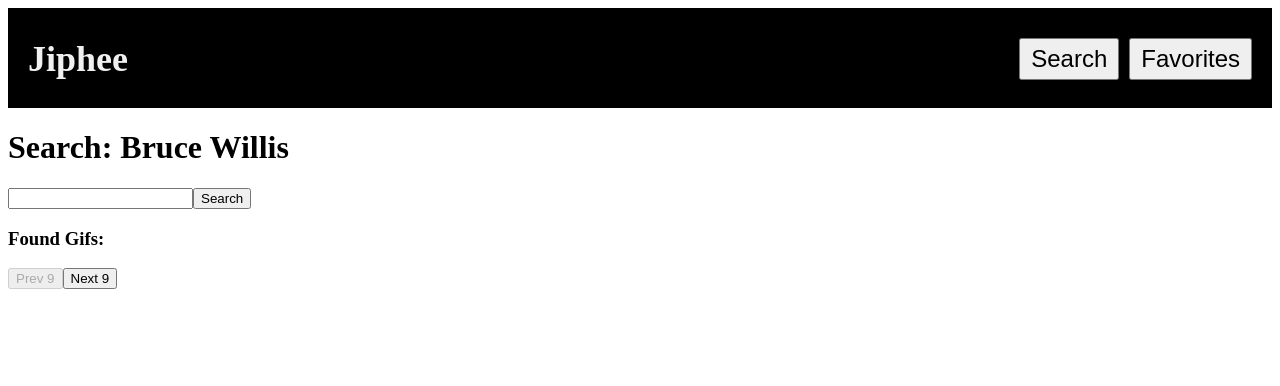
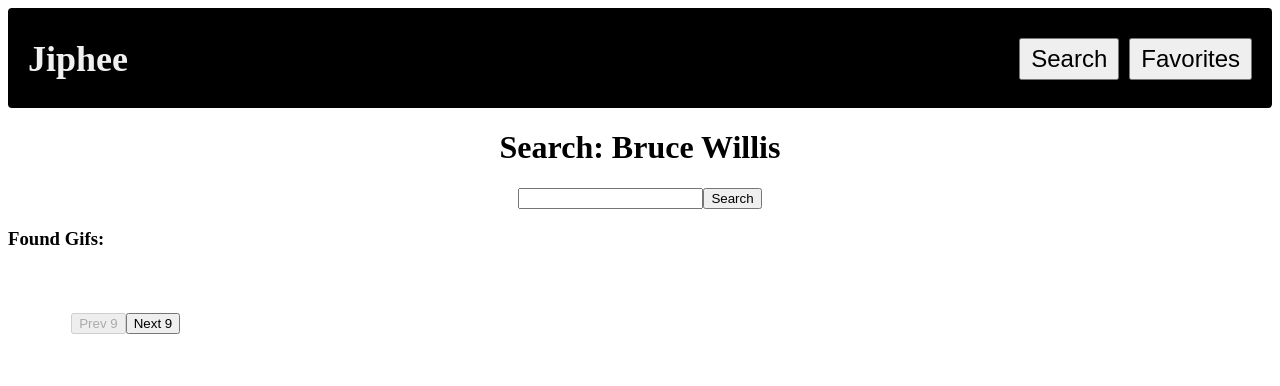
Before and after one commit to sollambert/group-giphy-saga-project, a React app: page / in a window 1280 px wide. Built offline with nearby package versions, Linux system fonts and the light colour scheme; no server answers.

Commit message:
added css to found list buttons, next back, search

```diff
--- a/src/components/FoundList/FoundList.css
+++ b/src/components/FoundList/FoundList.css
@@ -3,10 +3,14 @@
         grid-template-columns: 1fr 1fr 1fr;
         column-gap: 5%;
         row-gap: 5%;
-        margin: 5%
+        margin: 5%;
 }
 
 
+.back-next-buttons {
+    margin-bottom: 2em;
+    padding-bottom: 5%;
+}
 
 /*
 * {
--- a/src/components/FoundList/FoundList.jsx
+++ b/src/components/FoundList/FoundList.jsx
@@ -4,7 +4,7 @@
 import "./FoundList.css";
 
 function FoundList() {
-	const dispatch = useDispatch();
+    const dispatch = useDispatch();
 
     const foundGifList = useSelector(store => store.foundGifs);
     const search = useSelector(store => store.searchReducer)
@@ -18,19 +18,22 @@
 
     return (
         <>
-            <h3>Found Gifs:</h3>
-            <button  disabled={ search.offset <= 0 ? "true" : ''} onClick={() => {
-                dispatch({type: "UPDATE_OFFSET", payload: search.offset - 9});
-                }}>Prev 9</button>
-            <button onClick={() => {
-                dispatch({type: "UPDATE_OFFSET", payload: search.offset + 9});
-                }}>Next 9</button>
-            <section className = 'found-gif-grid'>
+            <h3 className='found-gifs-style'>Found Gifs:</h3>
+
+            <section className='found-gif-grid'>
                 {foundGifList.map(item => {
                     return (
-                        < FoundGifItem key={item?.id} item={item}  />
+                        < FoundGifItem key={item?.id} item={item} />
                     )
                 })}
+                <footer className='back-next-buttons'>
+                    <button disabled={search.offset <= 0 ? "true" : ''} onClick={() => {
+                        dispatch({ type: "UPDATE_OFFSET", payload: search.offset - 9 });
+                    }}>Prev 9</button>
+                    <button onClick={() => {
+                        dispatch({ type: "UPDATE_OFFSET", payload: search.offset + 9 });
+                    }}>Next 9</button>
+                </footer>
             </section>
         </>
     )
--- a/src/components/Navbar/Navbar.css
+++ b/src/components/Navbar/Navbar.css
@@ -2,6 +2,7 @@
 	width: 100%;
 	height: 100px;
 	background-color: black;
+	border-radius: 4px;
 }
 .navbar__navbar {
 	display: flex;
--- /dev/null
+++ b/src/components/Search/Search.css
@@ -0,0 +1,9 @@
+.search-form {
+    text-align: center;
+    display: flex;
+    justify-content: center;
+}
+
+/* * {
+    border: black solid 1px;
+} */
--- a/src/components/Search/Search.js
+++ b/src/components/Search/Search.jsx
@@ -2,6 +2,7 @@
 import { useEffect } from 'react';
 import axios from 'axios';
 import { useDispatch, useSelector } from 'react-redux';
+import './Search.css'
 
 function Search() {
     let [newSearch, setNewSearch] = useState ('')
@@ -27,15 +28,13 @@
     }
 
     return (
-        <>
-            <div>
+        <div className="search-form">
+            <span>
                 <h1>Search: {search.q}</h1>
-            </div>
-            <div>
                 <input value={newSearch} onChange={handleSearchChange} type="text"/>
                 <button onClick={handleClick}>Search</button>
-            </div>
-        </>
+            </span>
+        </div>
     )
 }
 
```
Also changed, not shown: src/components/GifOffsetButtons/GifOffsetButtons.jsx (deleted, +0 -8 lines).
